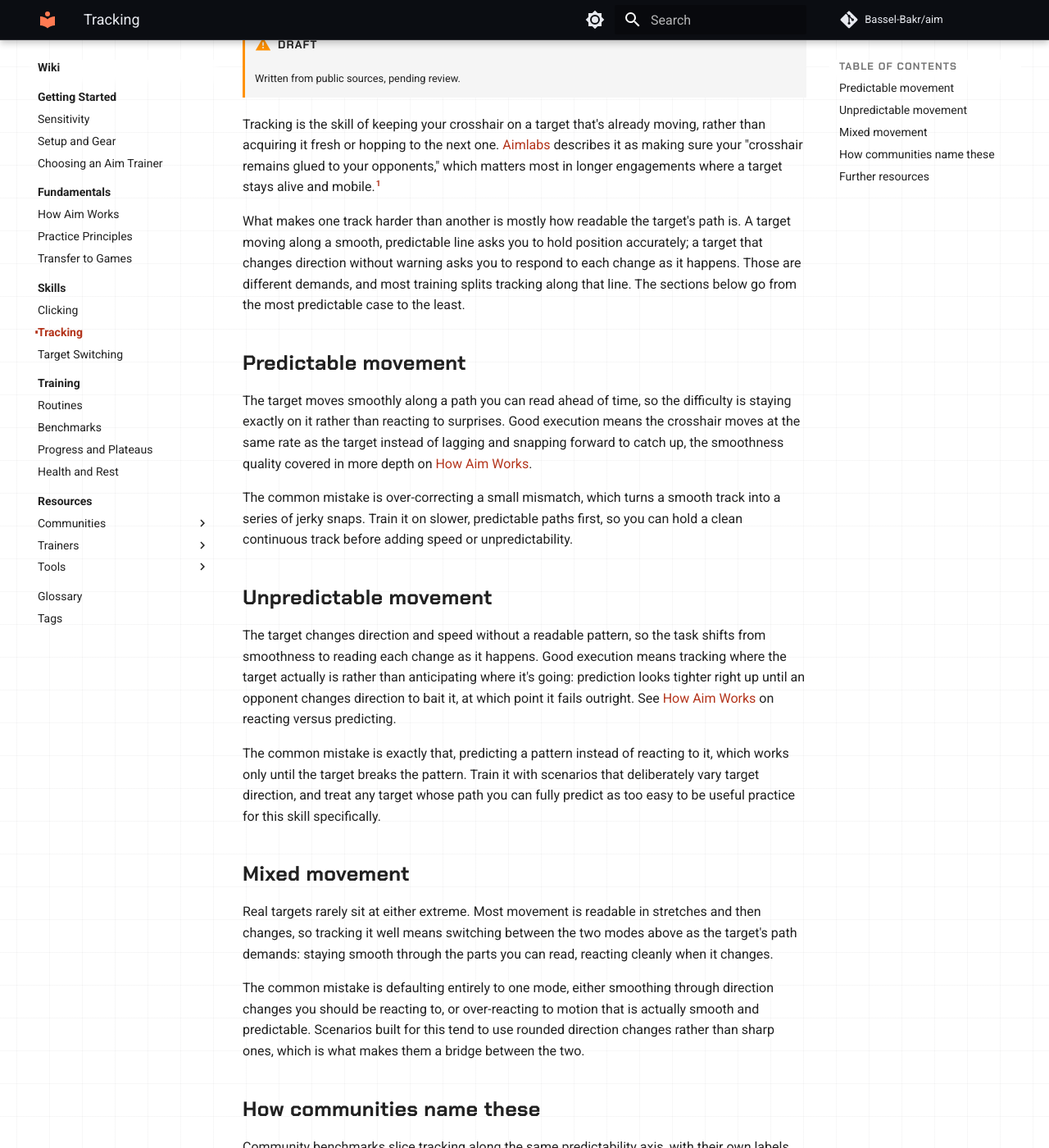
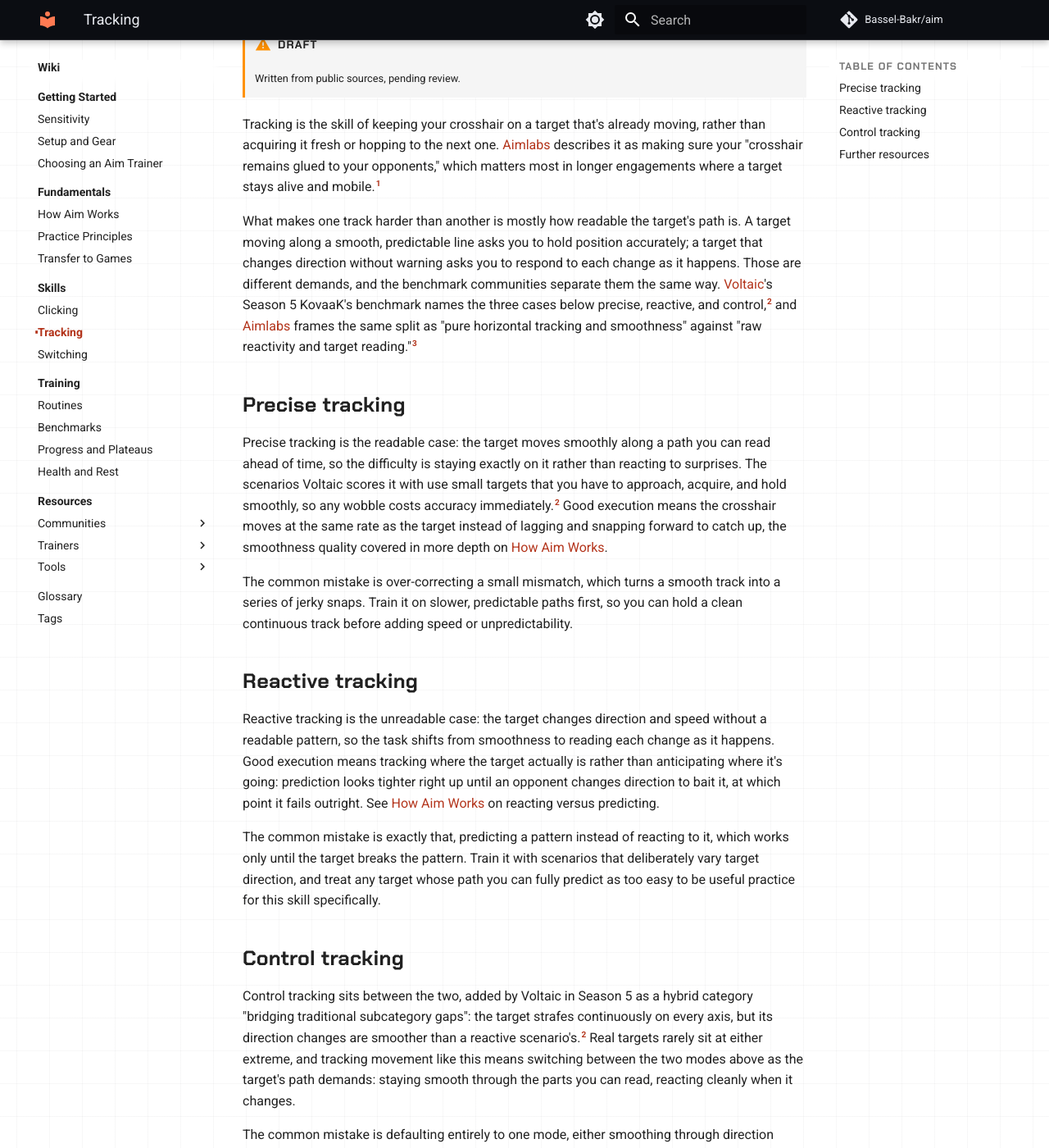
Before and after one commit to Bassel-Bakr/Aim, an MkDocs documentation site: the page built from docs/wiki/skills/tracking.md, in a window 1280 px wide and 1400 px high, scrolled down 239 px. Shown: the whole window at 82% size. Built offline with MkDocs 1.6.1 and Material for MkDocs 9.7.7, drawn with Linux system fonts in a browser that asks for light colours; comment, search, counter and statistics services are not loaded; some of the changed text lies outside the part shown.

Commit message:
docs: name the skill subcategories the way the community does
The three skill pages split each skill correctly but labelled the splits in
their own words: predictable and unpredictable movement, stationary and moving
targets. Nobody training aim uses those names, and the glossary already used
the community ones, so the pages were the odd part out.

Sections are now static, dynamic and linear clicking; precise, reactive and
control tracking; speed, evasive and stability switching, each with the hybrid
category last. Clicking's sections were reordered so linear follows the two
cases it sits between.

The "How communities name these" section went with the rename: once the
headings carry the names, restating them at the bottom of each page says
nothing new. The sourcing it carried moved into the page intros and the
relevant sections, so every label still cites Voltaic's Season 5 announcement
or Aimlabs.

Speed switching is no longer described as the stationary case. Its targets can
move; what defines it is that they move little enough that the transition, not
holding the target, is the hard part.

The page is titled Switching rather than Target Switching, matching how it is
referred to everywhere else. Voltaic's own category name is left alone where
the resource page describes their benchmark.

Co-Authored-By: Claude Opus 5 <noreply@anthropic.com>

```diff
--- a/docs/wiki/skills/index.md
+++ b/docs/wiki/skills/index.md
@@ -18,11 +18,13 @@ all three rather than lean on one.[^aimlabs-playlist]
 | --- | --- | --- |
 | [Clicking](clicking.md){ .aim-skill .aim-skill--clicking } | Acquiring a target and timing a single click or short burst on it. | Whether the target is moving, and how readably. |
 | [Tracking](tracking.md){ .aim-skill .aim-skill--tracking } | Keeping the crosshair on a target that's already moving. | How predictable the target's path is. |
-| [Switching](switching.md){ .aim-skill .aim-skill--switching } | Moving the crosshair from a cleared target to the next one. | Target spacing, and whether targets hold still. |
+| [Switching](switching.md){ .aim-skill .aim-skill--switching } | Moving the crosshair from a cleared target to the next one. | Target spacing, and how much the targets move once you arrive. |
 
-Each page splits its skill along the axis in the last column, from the easiest case to the hardest,
-and ends with a note on what the benchmark communities call those splits. Those labels move between
-benchmark seasons, so the pages are organized around the underlying distinction rather than around
-any one season's naming. See [Benchmarks](../training/benchmarks.md) for how the scoring works.
+Each page splits its skill along the axis in the last column, under the names the benchmark
+communities use: static, dynamic and linear clicking; precise, reactive and control tracking;
+speed, evasive and stability switching.[^voltaic-s5] Those labels move between benchmark seasons,
+so each page explains the distinction underneath rather than only the label. See
+[Benchmarks](../training/benchmarks.md) for how the scoring works.
 
 [^aimlabs-playlist]: Aimlabs, [How to build a well balanced aim training playlist](https://aimlabs.com/articles/aimlabs/how-to-build-a-well-balanced-aim-training-playlist/)
+[^voltaic-s5]: Voltaic, [Announcing the Voltaic Season 5 aiming benchmarks beta for KovaaK's](https://blog.voltaic.gg/announcing-the-voltaic-season-5-aiming-benchmarks-beta-for-kovaaks/)
--- a/docs/wiki/skills/tracking.md
+++ b/docs/wiki/skills/tracking.md
@@ -13,55 +13,53 @@ describes it as making sure your "crosshair remains glued to your opponents," wh
 in longer engagements where a target stays alive and mobile.[^aimlabs-intro]
 
 What makes one track harder than another is mostly how readable the target's path is. A target
-moving along a smooth, predictable line asks you to hold position accurately; a target that
-changes direction without warning asks you to respond to each change as it happens. Those are
-different demands, and most training splits tracking along that line. The sections below go from
-the most predictable case to the least.
+moving along a smooth, predictable line asks you to hold position accurately; a target that changes
+direction without warning asks you to respond to each change as it happens. Those are different
+demands, and the benchmark communities separate them the same way.
+[Voltaic](../resources/communities/voltaic.md)'s Season 5 KovaaK's benchmark names the three cases
+below precise, reactive, and control,[^voltaic-s5] and [Aimlabs](../resources/trainers/aimlabs.md)
+frames the same split as "pure horizontal tracking and smoothness" against "raw reactivity and
+target reading."[^aimlabs-apex]
 
-## Predictable movement
+## Precise tracking
 
-The target moves smoothly along a path you can read ahead of time, so the difficulty is staying
-exactly on it rather than reacting to surprises. Good execution means the crosshair moves at the
-same rate as the target instead of lagging and snapping forward to catch up, the smoothness
-quality covered in more depth on [How Aim Works](../fundamentals/how-aim-works.md).
+Precise tracking is the readable case: the target moves smoothly along a path you can read ahead of
+time, so the difficulty is staying exactly on it rather than reacting to surprises. The scenarios
+Voltaic scores it with use small targets that you have to approach, acquire, and hold smoothly, so
+any wobble costs accuracy immediately.[^voltaic-s5] Good execution means the crosshair moves at the
+same rate as the target instead of lagging and snapping forward to catch up, the smoothness quality
+covered in more depth on [How Aim Works](../fundamentals/how-aim-works.md).
 
 The common mistake is over-correcting a small mismatch, which turns a smooth track into a series
 of jerky snaps. Train it on slower, predictable paths first, so you can hold a clean continuous
 track before adding speed or unpredictability.
 
-## Unpredictable movement
+## Reactive tracking
 
-The target changes direction and speed without a readable pattern, so the task shifts from
-smoothness to reading each change as it happens. Good execution means tracking where the target
-actually is rather than anticipating where it's going: prediction looks tighter right up until an
-opponent changes direction to bait it, at which point it fails outright. See
-[How Aim Works](../fundamentals/how-aim-works.md) on reacting versus predicting.
+Reactive tracking is the unreadable case: the target changes direction and speed without a readable
+pattern, so the task shifts from smoothness to reading each change as it happens. Good execution
+means tracking where the target actually is rather than anticipating where it's going: prediction
+looks tighter right up until an opponent changes direction to bait it, at which point it fails
+outright. See [How Aim Works](../fundamentals/how-aim-works.md) on reacting versus predicting.
 
 The common mistake is exactly that, predicting a pattern instead of reacting to it, which works
 only until the target breaks the pattern. Train it with scenarios that deliberately vary target
 direction, and treat any target whose path you can fully predict as too easy to be useful practice
 for this skill specifically.
 
-## Mixed movement
+## Control tracking
 
-Real targets rarely sit at either extreme. Most movement is readable in stretches and then changes,
-so tracking it well means switching between the two modes above as the target's path demands:
-staying smooth through the parts you can read, reacting cleanly when it changes.
+Control tracking sits between the two, added by Voltaic in Season 5 as a hybrid category "bridging
+traditional subcategory gaps": the target strafes continuously on every axis, but its direction
+changes are smoother than a reactive scenario's.[^voltaic-s5] Real targets rarely sit at either
+extreme, and tracking movement like this means switching between the two modes above as the
+target's path demands: staying smooth through the parts you can read, reacting cleanly when it
+changes.
 
 The common mistake is defaulting entirely to one mode, either smoothing through direction changes
 you should be reacting to, or over-reacting to motion that is actually smooth and predictable.
 Scenarios built for this tend to use rounded direction changes rather than sharp ones, which is
 what makes them a bridge between the two.
-
-## How communities name these
-
-Community benchmarks slice tracking along the same predictability axis, with their own labels.
-[Voltaic](../resources/communities/voltaic.md)'s Season 5 KovaaK's benchmark calls them precise,
-reactive, and control, and describes its hybrid categories as "bridging traditional subcategory
-gaps."[^voltaic-s5] [Aimlabs](../resources/trainers/aimlabs.md) frames the same split as
-"pure horizontal tracking and smoothness" against "raw reactivity and target
-reading."[^aimlabs-apex] Expect the labels to move between benchmark seasons; the underlying
-distinction does not.
 
 ## Further resources
 
```
Also changed, not shown: docs/index.md (+1 -1 lines), docs/wiki/glossary.md (+7 -5 lines), docs/wiki/skills/clicking.md (+22 -28 lines), docs/wiki/skills/switching.md (+23 -27 lines).
